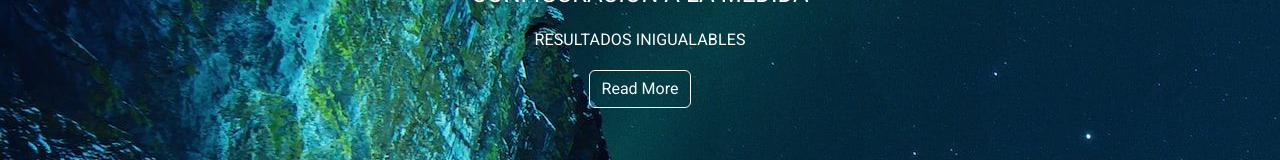
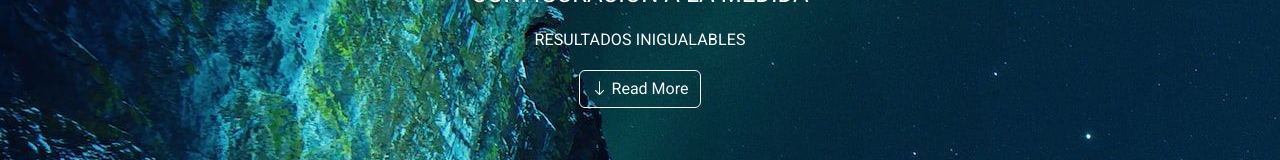
Before and after one commit to PJMonticoli/angular-supabase, an Angular app in the folder helphubapp/: page / in a window 1280 px wide. Shown: the part 395-555 px from the top of the page. Built offline with nearby package versions, Linux system fonts and the light colour scheme.

Commit message:
agrego icono al read more home

```diff
--- a/helphubapp/src/app/components/home/home.component.html
+++ b/helphubapp/src/app/components/home/home.component.html
@@ -3,7 +3,7 @@
     <div class="content">
       <h1 class="text-uppercase">Configuración a la medida</h1>
       <h3 class="text-uppercase">resultados inigualables</h3>
-      <button type="button" class="btn btn-outline-light" (click)="scrollToAbout()">Read More</button>
+      <button type="button" class="btn btn-outline-light bi bi-arrow-down" (click)="scrollToAbout()"> Read More</button>
     </div>
   </section>
  </div>
```
